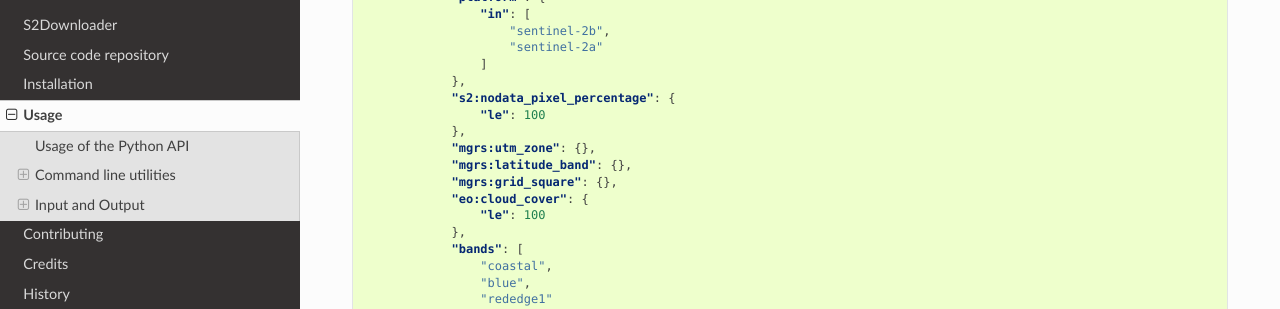
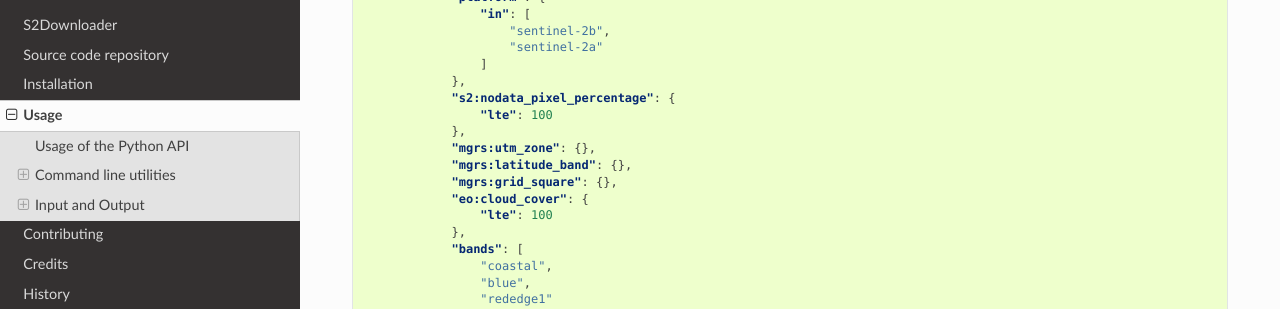
Before and after one commit to FernLab/s2downloader, a Sphinx documentation site: the page built from docs/usage.rst, in a window 1280 px wide and 900 px high, scrolled down 973 px. Shown: the part 152-461 px from the top of the window. Built offline with Sphinx 7.4.7 and the Read the Docs theme 2.0.0, drawn with Linux system fonts in a browser that asks for light colours; pages that are not in the unit, such as notebooks, are missing from menus.

Commit message:
align docu to changed query operators

```diff
--- a/docs/usage.rst
+++ b/docs/usage.rst
@@ -61,13 +61,13 @@ The package expects a configuration file in ``json`` format, like the `default_c
                     ]
                 },
                 "s2:nodata_pixel_percentage": {
-                    "le": 100
+                    "lte": 100
                 },
                 "mgrs:utm_zone": {},
                 "mgrs:latitude_band": {},
                 "mgrs:grid_square": {},
                 "eo:cloud_cover": {
-                    "le": 100
+                    "lte": 100
                 },
                 "bands": [
                     "coastal",
```
